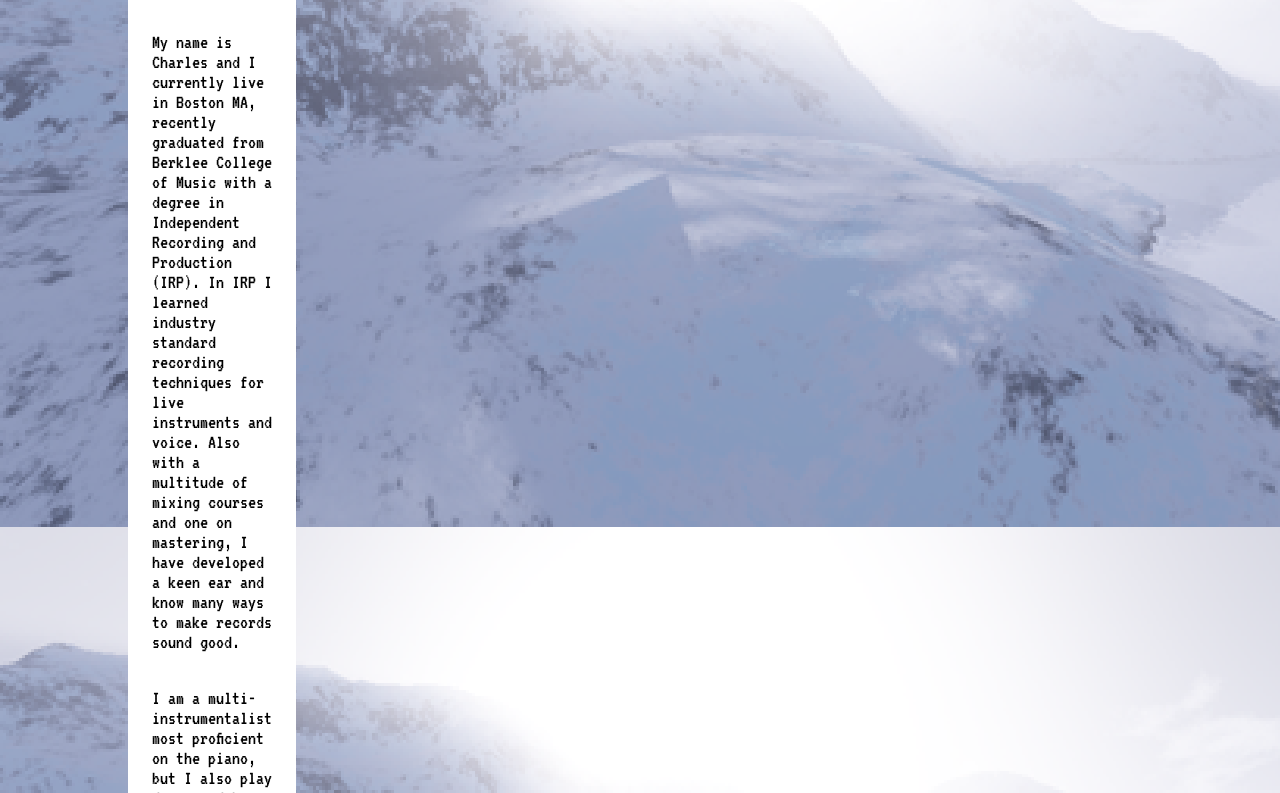
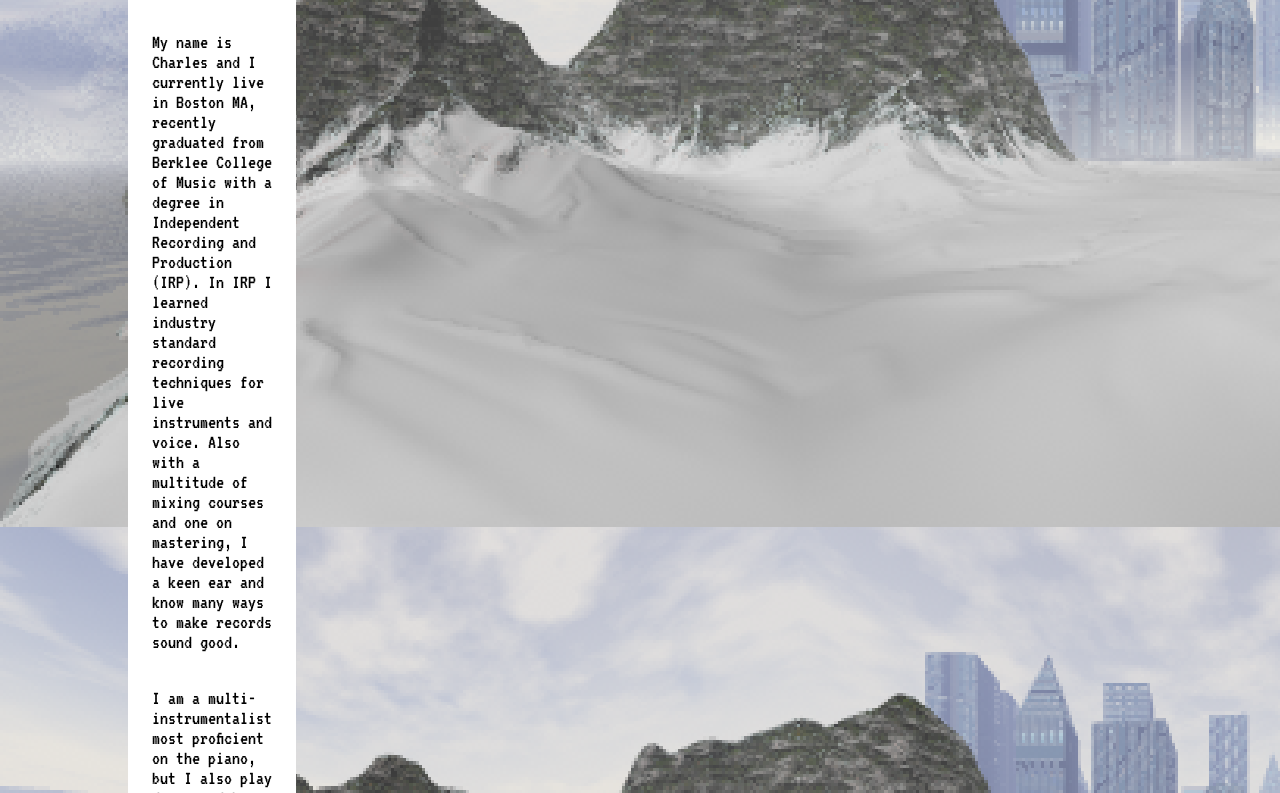
Before and after one commit to ZacharyRobinson04/charlesavpsite, a plain HTML site: page about.html in a window 1280 px wide. Shown: the part 273-1066 px from the top of the page. Drawn offline with Linux system fonts and the light colour scheme; files whose address does not match are found by name.

Commit message:
inline style

```diff
--- a/about.html
+++ b/about.html
@@ -1,5 +1,5 @@
 <!DOCTYPE HTML>
-<html class="snowy">
+<html class="snowy" style="background-image: url('images/cs_office.png')">
   <head>
     <title>charles_avp</title>
     <link rel="stylesheet" href="css/global.css">
```
